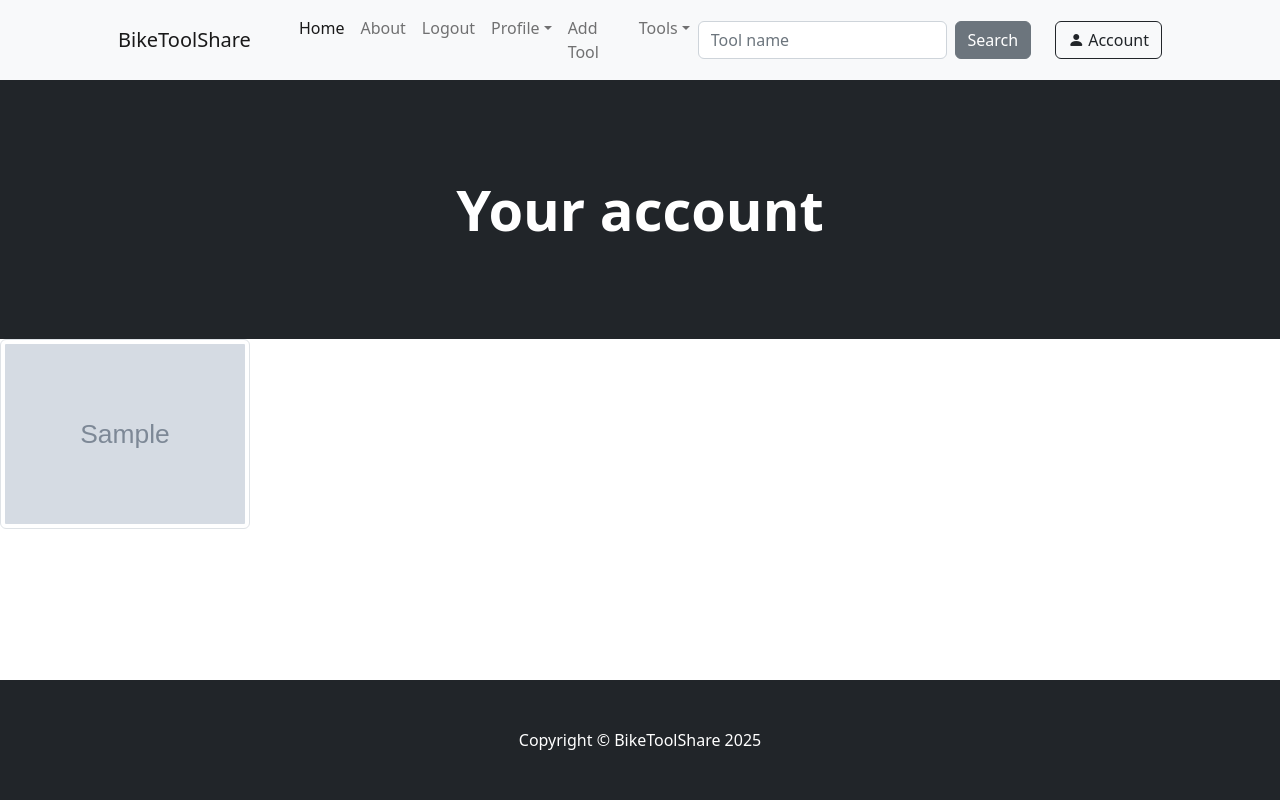
After one commit to moonlight555sunshine/BikeToolShare, a Django app: page /accounts/account/ in a window 1280 px wide. The commit adds this page. Run offline with Django 5.2, Linux system fonts and the light colour scheme; a user stored in the database is signed in; tables that the repository leaves empty hold one stand-in row (values such as "Sample post"); grey boxes marked "Sample" are stand-in pictures; some libraries are stand-ins or nearby versions.

Commit message:
was created account page

```diff
--- /dev/null
+++ b/accounts/templates/account.html
@@ -0,0 +1,14 @@
+{% extends 'base.html' %}
+
+{%  block content %}
+        <!-- Header-->
+        <header class="bg-dark py-5">
+            <div class="container px-4 px-lg-5 my-5">
+                <div class="text-center text-white">
+                    <h1 class="display-4 fw-bolder">{{ title }}</h1>
+                    <p class="lead fw-normal text-white-50 mb-0">{{ subtitle }}</p>
+                </div>
+            </div>
+        </header>
+        <img src="{{ current_user_profile.profile_picture.url }}" alt="Profile photo" class="img-thumbnail" width="250">
+{% endblock %}
--- a/accounts/urls.py
+++ b/accounts/urls.py
@@ -1,10 +1,11 @@
 from django.urls import path
-from accounts import views
+from accounts.views import RegisterView, LoginView, LogoutView, UpdateInfoView, AccountView
 
 urlpatterns = [
-    path('register/', views.RegisterView.as_view(), name='register'),
-    path('login/', views.LoginView.as_view(), name='login'),
-    path('logout/', views.LogoutView.as_view(), name='logout'),
-    path('update_info', views.UpdateInfoView.as_view(), name='update_info'),
+    path('register/', RegisterView.as_view(), name='register'),
+    path('login/', LoginView.as_view(), name='login'),
+    path('logout/', LogoutView.as_view(), name='logout'),
+    path('update_info', UpdateInfoView.as_view(), name='update_info'),
+    path('account/', AccountView.as_view(), name='account'),
 
 ]
--- a/accounts/views.py
+++ b/accounts/views.py
@@ -97,4 +97,17 @@ class UpdateInfoView(View):
                 })
         else:
             messages.error(request, 'You are not logged in')
-            return redirect('home')
+            return redirect('login')
+
+class AccountView(View):
+    def get(self, request):
+        if request.user.is_authenticated:
+            current_user_profile = UserProfile.objects.get(user_id=request.user.id)
+            return render(request, "account.html", {
+                'title': 'Your account',
+                'subtitle': '',
+                'current_user_profile': current_user_profile,
+            })
+        else:
+            messages.error(request, 'You are not logged in')
+            return redirect('login')
--- a/templates/navbar.html
+++ b/templates/navbar.html
@@ -44,7 +44,7 @@
                         <button type="submit" class="btn btn-secondary">Search</button>
                     </form>
                     {% if user.is_authenticated %}
-                        <a href="#!" class="btn btn-outline-dark d-flex align-items-center">
+                        <a href="{% url 'account' %}" class="btn btn-outline-dark d-flex align-items-center">
                             <i class="bi-person-fill me-1"></i>
                             Account
                         </a>
```
Also changed, not shown: templates/home.html (+0 -10 lines).
